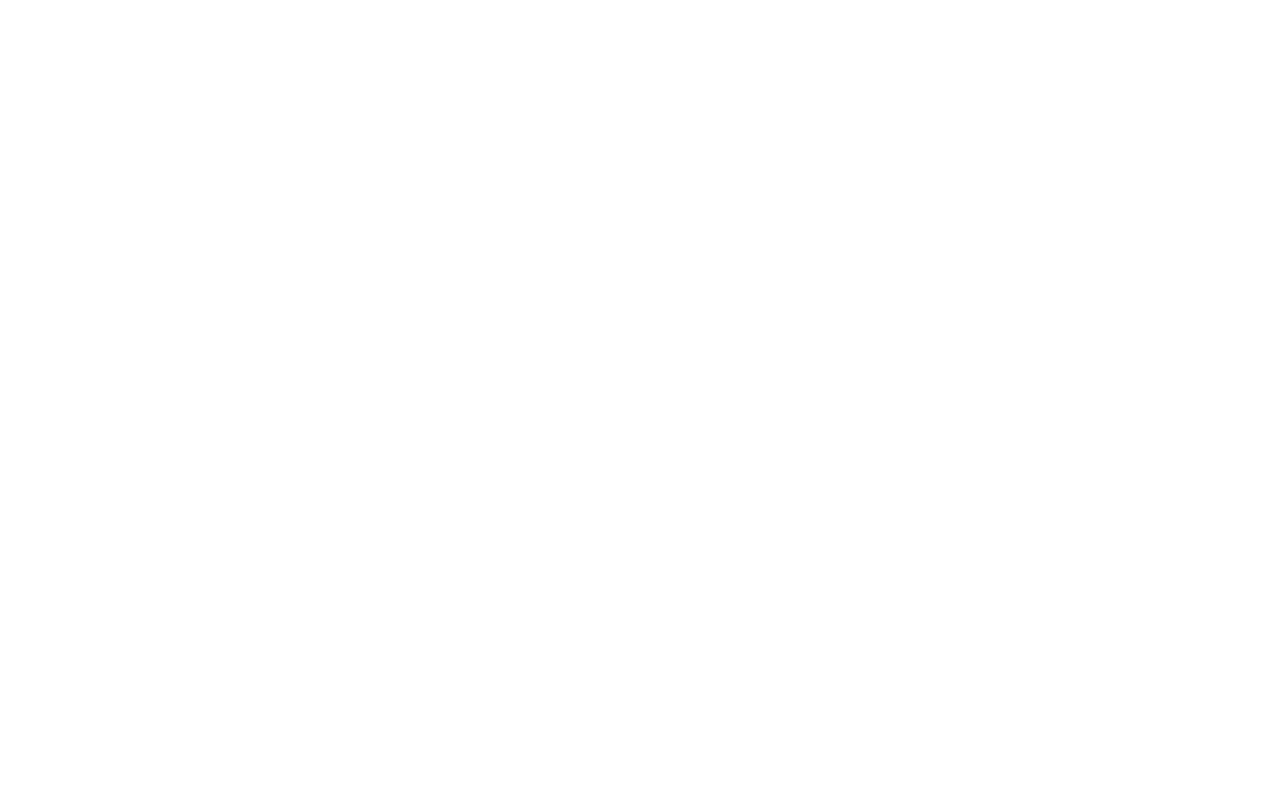
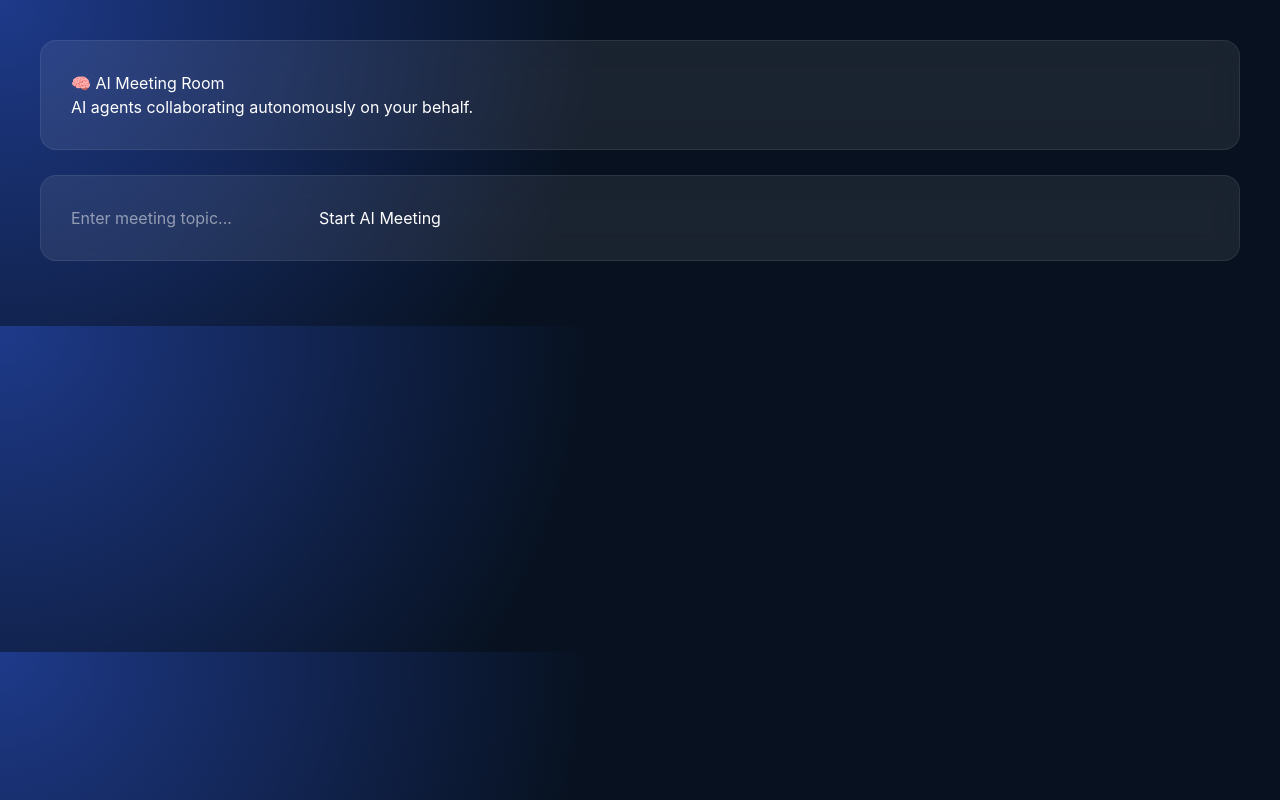
Before and after one commit to paulindongo/ai-pa-autonomous-work-twin, a React app in the folder frontend/: page /meetings in a window 1280 px wide. Before the commit this address had no page. Built offline with nearby package versions, Linux system fonts and the light colour scheme; the HTML template or start-up script is replaced by a standard one.

Commit message:
Connect AI Meeting Room frontend with backend agents

```diff
--- a/frontend/src/App.jsx
+++ b/frontend/src/App.jsx
@@ -8,15 +8,19 @@ import {
 import Dashboard from "./pages/Dashboard";
 import Settings from "./pages/Settings";
 import AIConnect from "./pages/AIConnect";
+import MeetingRoom from "./pages/MeetingRoom";
 
 
 function App() {
+
 
   return (
 
     <BrowserRouter>
 
+
       <Routes>
+
 
         <Route
           path="/"
@@ -36,6 +40,12 @@ function App() {
         />
 
 
+        <Route
+          path="/meetings"
+          element={<MeetingRoom />}
+        />
+
+
       </Routes>
 
 
--- /dev/null
+++ b/frontend/src/pages/MeetingRoom.jsx
@@ -0,0 +1,191 @@
+import { useState } from "react";
+
+
+function MeetingRoom() {
+
+
+  const [topic, setTopic] = useState("");
+
+  const [meeting, setMeeting] = useState(null);
+
+
+  async function startMeeting() {
+
+
+    try {
+
+
+      const response = await fetch(
+
+        `https://verbose-space-cod-vpv4rv9wj7q5c69x5-8000.app.github.dev/meeting/create?topic=${encodeURIComponent(topic)}`,
+
+        {
+          method: "POST"
+        }
+
+      );
+
+
+      const data = await response.json();
+
+      setMeeting(data);
+
+
+    } catch (error) {
+
+
+      console.error(
+        "Meeting error:",
+        error
+      );
+
+
+      alert(
+        "Unable to connect to AI Meeting Room"
+      );
+
+
+    }
+
+  }
+
+
+
+  return (
+
+    <div className="main-content">
+
+
+      <div className="hero-card">
+
+
+        <h1>
+          🧠 AI Meeting Room
+        </h1>
+
+
+        <p>
+          AI agents collaborating autonomously on your behalf.
+        </p>
+
+
+      </div>
+
+
+
+
+      <div className="stat-card">
+
+
+        <input
+
+          className="settings-input"
+
+          placeholder="Enter meeting topic..."
+
+          value={topic}
+
+          onChange={(e)=>setTopic(e.target.value)}
+
+        />
+
+
+
+        <button
+
+          className="save-button"
+
+          onClick={startMeeting}
+
+        >
+
+          Start AI Meeting
+
+        </button>
+
+
+      </div>
+
+
+
+
+      {meeting && (
+
+        <>
+
+
+          <div className="stat-card">
+
+
+            <h2>
+              🤖 AI Participants
+            </h2>
+
+
+            {meeting.participants.map((agent)=>(
+
+              <p key={agent}>
+
+                {agent}
+
+              </p>
+
+            ))}
+
+
+          </div>
+
+
+
+
+
+          <div className="stat-card">
+
+
+            <h2>
+              💬 AI Discussion
+            </h2>
+
+
+
+            {meeting.messages.map((message,index)=>(
+
+              <p key={index}>
+
+
+                <strong>
+                  {message.sender}
+                </strong>
+
+
+                :
+                {" "}
+
+
+                {message.message}
+
+
+              </p>
+
+
+            ))}
+
+
+          </div>
+
+
+
+        </>
+
+      )}
+
+
+
+    </div>
+
+  );
+
+}
+
+
+export default MeetingRoom;
```
Also changed, not shown: 1 other file (tests, documents, lock files or other folders).
